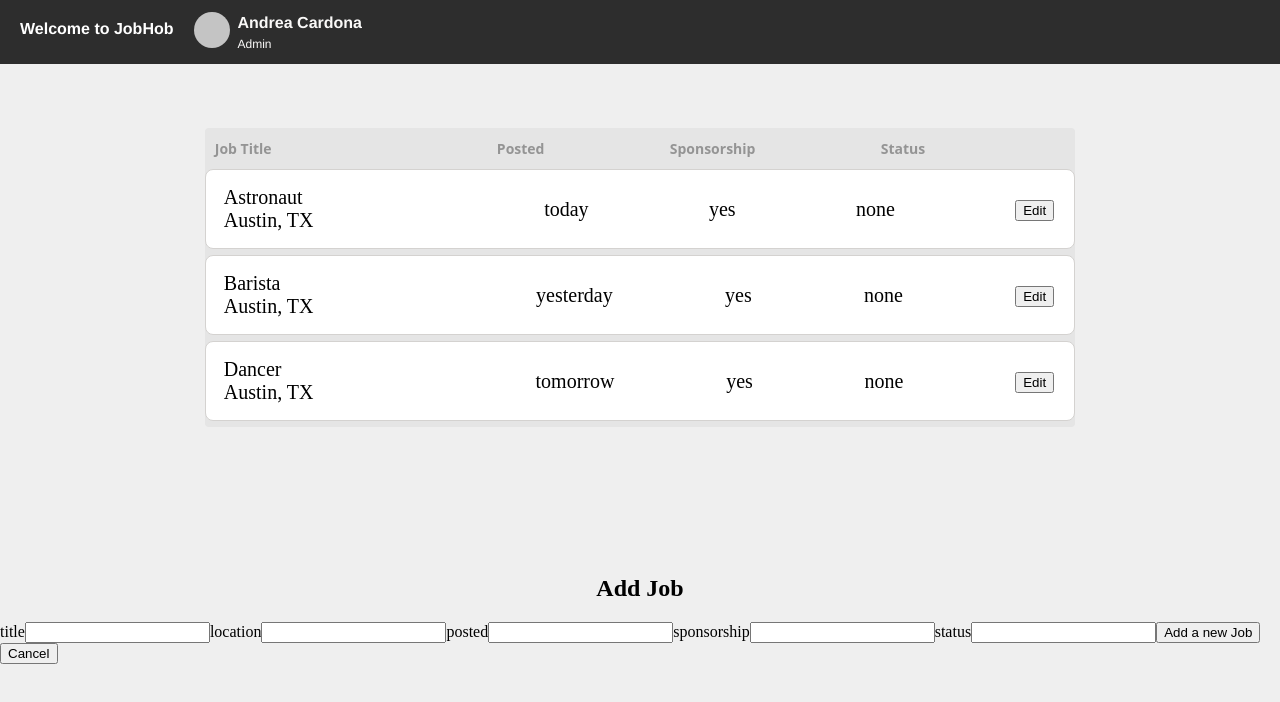
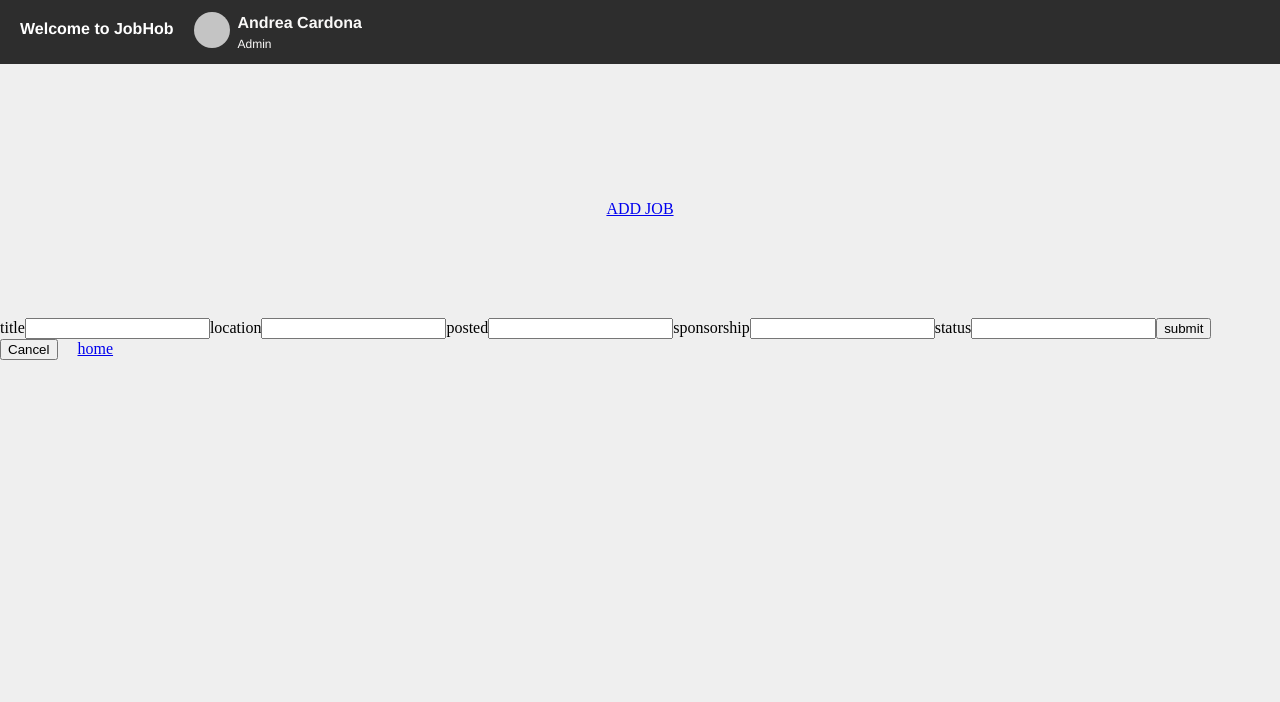
Before and after one commit to andreancardona/job-app, a React (Create React App) app: page /add-job in a window 1280 px wide. Shown: the top 702 px of the page. Built offline with nearby package versions, Linux system fonts and the light colour scheme.

Commit message:
update(react-router): added router functionality and set up add job

```diff
--- a/package.json
+++ b/package.json
@@ -8,6 +8,7 @@
     "react": "^17.0.1",
     "react-dom": "^17.0.1",
     "react-hooks": "^1.0.1",
+    "react-router-dom": "^5.2.0",
     "react-scripts": "4.0.3",
     "web-vitals": "^1.0.1"
   },
--- a/src/components/AddJob.js
+++ b/src/components/AddJob.js
@@ -1,24 +1,27 @@
-import React, { useState } from 'react'
+import React, { useState } from 'react';
+import { Link } from "react-router-dom";
+import '../styles/AddJob.css';
 
-const AddJob = props => {
+const AddJob = (props) => {
   const initialFormState = { id: '', title: '', location: '', posted: '', sponsorship: '', status: '' };
 	const [ job, setJob ] = useState(initialFormState)
 
-	const handleInputChange = event => {
+	const handleInputChange = (event) => {
 		const { name, value } = event.target
 
 		setJob({ ...job, [name]: value })
 	}
 
-  const handleSubmit = event => {
+  const handleSubmit = (event) => {
     event.preventDefault();
-   if(!job.title || !job.location || !job.posted || !job.sponsorship || !job.status) return
+    if(!job.title || !job.location || !job.posted || !job.sponsorship || !job.status) return
+
     props.addJob(job);
-    setJob(initialFormState);
+      setJob(initialFormState);
   };
 
 	return (
-		<form>
+		<form className="add-job-form">
       <label>title</label>
       <input
         type="text"
@@ -34,10 +37,12 @@ const AddJob = props => {
         <input type="text"name="sponsorship" value={job.sponsorship} onChange={handleInputChange} />
       <label>status</label>
         <input type="text" name="status" value={job.status} onChange={handleInputChange}/>
-      <button onClick={handleSubmit}>Add a new Job</button>
+      <button onClick={handleSubmit}>submit</button>
       <button onClick={() => props.setEditing(false)} className="edit-button">
         Cancel
       </button>
+      {console.log('AddJob', props)}
+      <Link to="/home">home</Link>
     </form>
 	)
 }
--- /dev/null
+++ b/src/components/AddJobButton.js
@@ -0,0 +1,11 @@
+import React from 'react';
+import '../styles/AddJobButton.css'
+import { Link } from "react-router-dom";
+
+const AddJobButton = () => {
+  return (
+    <Link to="/add-job" className="add-job-button">ADD JOB</Link>
+  )
+}
+
+export default AddJobButton;
--- a/src/components/App.js
+++ b/src/components/App.js
@@ -1,8 +1,10 @@
-import React, {useState, Fragment} from 'react';
+import React, { useState } from 'react';
+import { BrowserRouter as Router, Route, Switch } from "react-router-dom";
 import Navigation from '../components/Navigation';
 import JobsList from '../components/JobsList';
-import EditJobs from '../components/EditJobs';
+import EditJob from './EditJob';
 import AddJob from '../components/AddJob.js';
+import AddJobButton from '../components/AddJobButton';
 import '../styles/App.css';
 
 const App = () => {
@@ -19,6 +21,19 @@ const App = () => {
 	const [ currentJob, setCurrentJob ] = useState(initialFormState)
 	const [ editing, setEditing ] = useState(false)
 
+ // Allow user to edit job
+ const editJob = (job) => {
+  setEditing(true)
+
+  setCurrentJob({
+    id: job.id,
+    title: job.title,
+    location: job.location,
+    posted: job.posted,
+    sponsorship: job.sponsorship,
+    status: job.status
+  })
+}
 
   // Add a Job
   const addJob = (job) => {
@@ -36,40 +51,28 @@ const App = () => {
 		setJobs(updatedJob);
 	}
 
-  // Allow user to edit job
-  const editJob = job => {
-		setEditing(true)
-
-    setCurrentJob({
-      id: job.id,
-      title: job.title,
-      location: job.location,
-      posted: job.posted,
-      sponsorship: job.sponsorship,
-      status: job.status
-    })
-  }
-
   return (
   <div className="app-container">
+    <Router>
       <Navigation />
-      <JobsList jobs={jobs} editJob={editJob} addJob={addJob}/>
-      {editing ? (
-      <div>
-          <h2>Edit Job</h2>
-          <EditJobs
-            editing={editing}
-            setEditing={setEditing}
-            currentJob={currentJob}
-            updateJob={updateJob}
-          />
-        </div>
-      ) : (
-        <Fragment>
-        <h2>Add Job</h2>
-						<AddJob addJob={addJob} setEditing={setEditing}/>
-        </Fragment>
-      )}
+      <AddJobButton />
+        <Switch>
+          <Route path="/home" component={() => <JobsList jobs={jobs} editJob={editJob} addJob={addJob}/>} />
+          <Route path="/form" component={() =>
+          editing ?
+            <EditJob
+              editing={editing}
+              setEditing={setEditing}
+              currentJob={currentJob}
+              updateJob={updateJob}
+            />
+            : null
+            } />
+          <Route path="/add-job" component={() =>
+            <AddJob jobs={jobs} addJob={addJob} setEditing={setEditing}/>
+          }/>
+        </Switch>
+      </Router>
     </div>
   )
 };
--- a/src/components/EditJobs.js
+++ b/src/components/EditJob.js
@@ -1,24 +1,25 @@
-import React, { useState, useEffect } from 'react'
+import React, { useState, useEffect } from 'react';
+import '../styles/EditJob.css';
 
 const EditJob = props => {
   const [ job, setJob ] = useState(props.currentJob)
 
   useEffect(() => {setJob(props.currentJob)},[ props ])
 
-  const handleInputChange = event => {
+  const handleInputChange = (event) => {
     const { name, value } = event.target
 
     setJob({ ...job, [name]: value })
   }
 
-  const handleSubmit = event => {
+  const handleSubmit = (event) => {
     event.preventDefault()
 
     props.updateJob(job.id, job)
   }
 
   return (
-    <form>
+    <form className="edit-job-form">
 			<label>Title</label>
 			  <input type="text" name="title" value={job.title} onChange={handleInputChange} />
 			<label>Location</label>
--- a/src/components/JobsList.js
+++ b/src/components/JobsList.js
@@ -3,7 +3,8 @@ import '../styles/JobsList.css';
 
 // JobList component where pass down props: jobs & editJob
 // Here we will handle the list view for all the jobs
-const JobsList = props => {
+const JobsList = (props) => {
+  (console.log('JobsList', props.jobs))
   return (
     <div className="jobs-list-container">
       <div className="jobs-list-headers" tabIndex="0">
@@ -14,7 +15,7 @@ const JobsList = props => {
       </div>
       {/* We are mapping over our list of jobs to be rendered and viewed.
       If data was not already provided check for items in list  */}
-      {props.jobs.map(job => (
+      {props.jobs.map((job) => (
           <div className="job-tile" key={job.id}>
             <div className="job-title-location">
               <div clasName="title">{job.title}</div>
--- a/src/components/Navigation.js
+++ b/src/components/Navigation.js
@@ -1,7 +1,7 @@
 import profilePlaceholder from '../images/profilePlaceholder.svg';
 import '../styles/Navigation.css';
 
-function Navigation() {
+const Navigation = () => {
   return (
   <div className="banner" role="banner">
     <div className="nav-container">
--- a/src/index.js
+++ b/src/index.js
@@ -1,8 +1,8 @@
 import React from 'react';
 import ReactDOM from 'react-dom';
 import './index.css';
+import reportWebVitals from './reportWebVitals';
 import App from './components/App';
-import reportWebVitals from './reportWebVitals';
 
 ReactDOM.render(
   <React.StrictMode>
--- /dev/null
+++ b/src/styles/AddJob.css
@@ -0,0 +1,3 @@
+.add-job-form {
+  padding-top: 100px;
+}
--- /dev/null
+++ b/src/styles/AddJobButton.css
@@ -0,0 +1,3 @@
+.add-job-button {
+  padding-top: 200px;
+}
--- /dev/null
+++ b/src/styles/EditJob.css
@@ -0,0 +1,3 @@
+.edit-job-form {
+  padding-top: 100px;
+}
```
Also changed, not shown: 1 other file (tests, documents, lock files or other folders).
